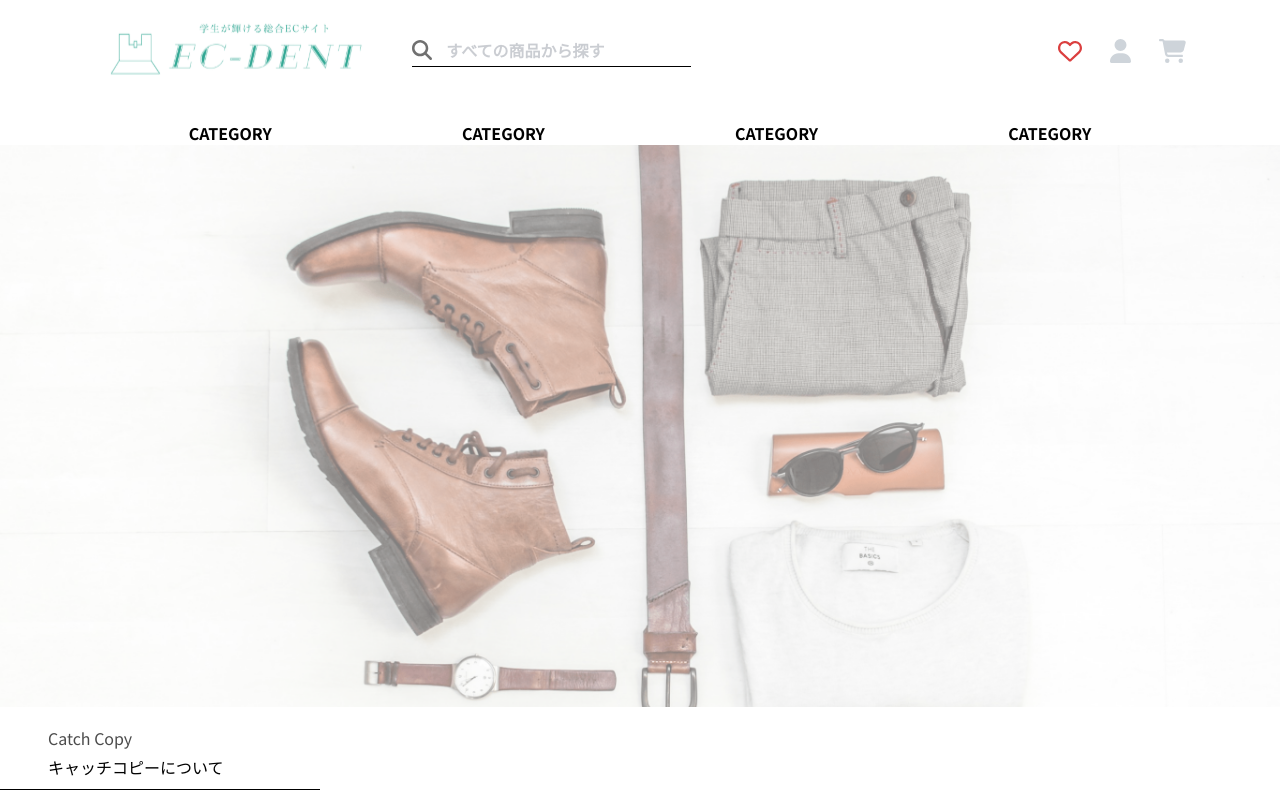
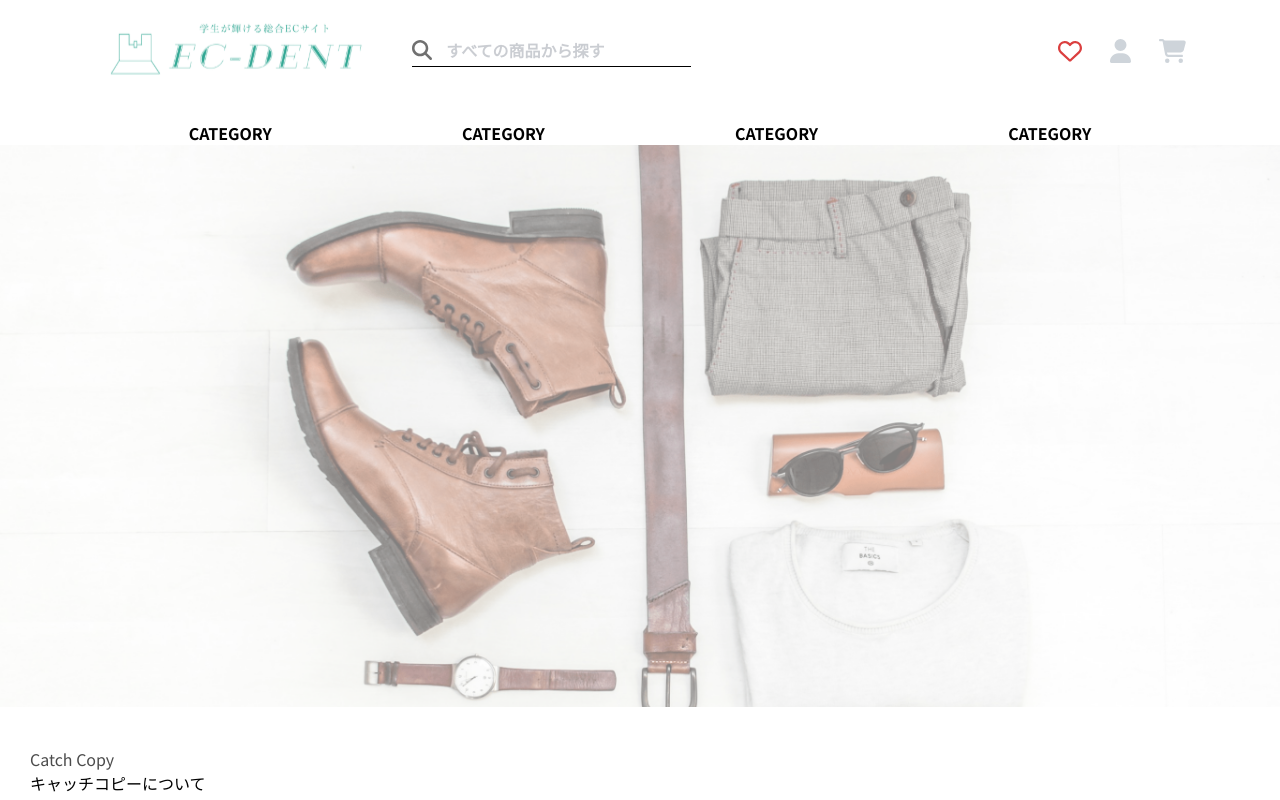
Before and after one commit to daito-kawasaki/ec-dent-app, a Next.js app in the folder frontend/: page /brand in a window 1280 px wide. Shown: the top 800 px of the page. Built offline with nearby package versions, Linux system fonts and the light colour scheme; a web font is replaced by a local one; what fluid-tailwind, tailwindcss-fluid-spacing would draw is missing.

Commit message:
section-titleのレスポンシブ完了

```diff
--- a/frontend/src/components/ui/section-ttl.tsx
+++ b/frontend/src/components/ui/section-ttl.tsx
@@ -8,9 +8,13 @@ export default function SectionTitle({ ttl, sub_ttl }) {
     return (
         <div
             id="section_ttl"
-            className=" w-fit pt-[1.464vw] pl-12 pr-24 border-b border-black">
-            <span className=" block text-black opacity-70 pb-[5px]">{ttl}</span>
-            <span className=" block pb-[0.732vw] text-2xl">{sub_ttl}</span>
+            className=" w-fit pt-10 pl-7.5 pr-9 border-b border-black lg:~lg/xl:~pt-14/20 md:~md/xl:~pr-9/24.5">
+            <span className=" ~/md:~text-xs/sm block text-black opacity-70 xl:text-base">
+                {ttl}
+            </span>
+            <span className=" block pb-2 ~/md:~text-lg/xl lg:~lg/xl:~text-xl/2xl">
+                {sub_ttl}
+            </span>
         </div>
     )
 }
--- a/frontend/tailwind.config.js
+++ b/frontend/tailwind.config.js
@@ -10,6 +10,7 @@ module.exports = {
     theme: {
         extend: {
             spacing: {
+                7.5: '1.875rem',
                 75: '18.75rem',
                 24.5: '6.25rem',
                 500: '31.25rem',
```
